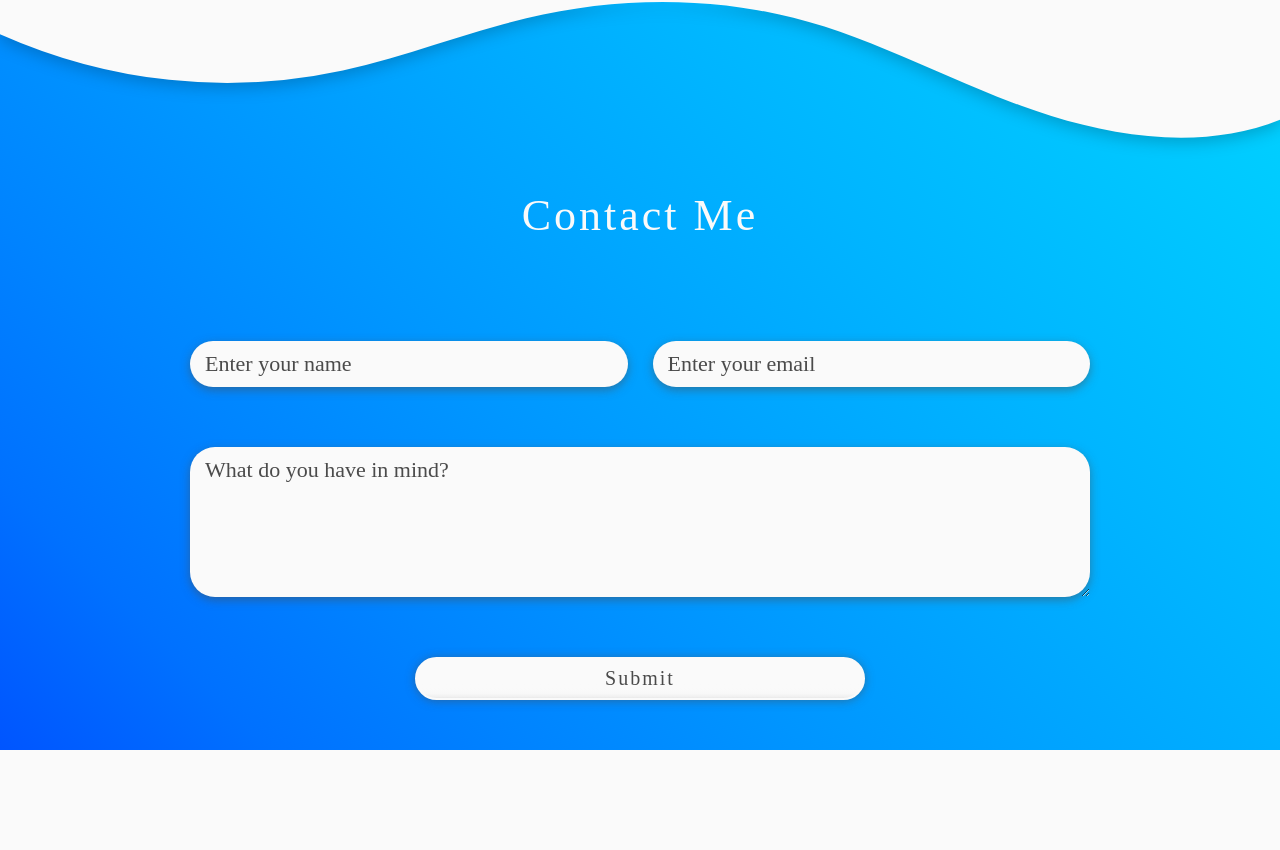
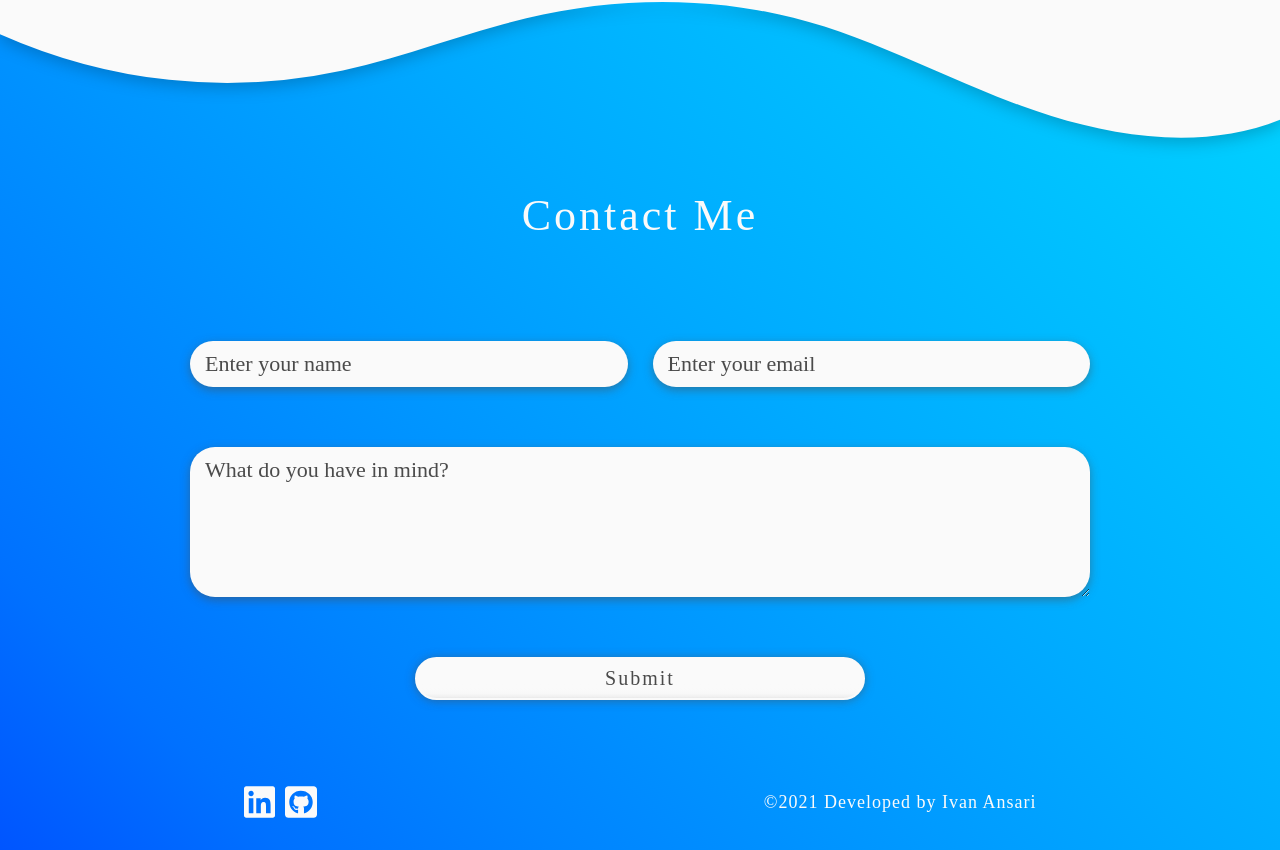
Before and after one commit to ianto3/personal_site, a plain HTML site: page index.html in a window 1280 px wide. Shown: the part 3474-4324 px from the top of the page. Before the commit the page ends 4224 px from the top, so only its background shows below. Drawn offline with Linux system fonts and the light colour scheme.

Commit message:
Added footer

```diff
--- a/index.html
+++ b/index.html
@@ -171,6 +171,22 @@
         </div>
     </section>
 
+    <footer>
+        <div>
+            <ul>
+                <a href="">
+                    <img src="./assets/icons/linkedin.svg" alt="LinkedIn link">
+                </a>
+                <a href="">
+                    <img src="./assets/icons/github.svg" alt="GitHub link">
+                </a>
+            </ul>
+        </div>
+        <div>
+            <span>&copy;2021 Developed by Ivan Ansari</span>
+        </div>
+    </footer>
+
 
     <script src="./js/main.js"></script>
 </body>
--- a/styles/_variables.scss
+++ b/styles/_variables.scss
@@ -14,3 +14,26 @@ $md: 48em;      // 768px
 $lg: 62em;      // 992px
 $xl: 75em;    // 1200px
 $xxl: 87.5em;   // 1400px
+
+// Mixins
+
+@mixin hoverUnderline {
+    &::after{
+        position: absolute;
+        content: "";
+        bottom: -0.5rem;
+        left: 0%;
+        height: 0.2rem;
+        background-color: $not-so-white;
+        border-radius: 5px;
+        width: 0%;
+        transition: all 0.2s ease-in-out;
+
+    }
+
+    &:hover{
+        &::after{
+            width: 100%;
+        }
+    }
+}
--- a/styles/index.scss
+++ b/styles/index.scss
@@ -17,8 +17,9 @@ html{
 }
 
 body{
+    position: relative; // Allows positioning of footer
     background-color: $not-so-white;
-    font-size: 1.6rem; // default size back to 16px
+    font-size: 1.6rem; // Default size back to 16px
 }
 
 h1{
@@ -84,24 +85,7 @@ nav {
             font-size: 2rem;
             font-weight: 600;
 
-            &::after{
-                position: absolute;
-                content: "";
-                bottom: -0.5rem;
-                left: 0%;
-                height: 0.2rem;
-                background-color: $not-so-white;
-                border-radius: 5px;
-                width: 0%;
-                transition: all 0.2s ease-in-out;
-
-            }
-
-            &:hover{
-                &::after{
-                    width: 100%;
-                }
-            }
+            @include hoverUnderline;
         }
 
         .nav-menu{
@@ -542,6 +526,7 @@ header {
 
     .container{
         padding-top: 15rem;
+        padding-bottom: 10rem; // Space for footer
         display: flex;
         flex-direction: column;
         align-items: center;
@@ -582,6 +567,7 @@ header {
                     pointer-events: none;
 
                     .label-name{
+                        opacity: 0;
                         position: absolute;
                         top: -1rem;
                         left: 0;
@@ -617,6 +603,7 @@ header {
                     &:focus, &:not(:placeholder-shown){
 
                         + label .label-name {
+                            opacity: 1;
                             font-weight: 600;
                             color: $not-so-white;
                             text-shadow: 2px 2px 5px rgba($color: $not-so-black, $alpha: 0.5);
@@ -645,6 +632,7 @@ header {
             box-shadow: 0px 1px 10px rgba($color: $not-so-black, $alpha: 0.5);
 
             &:hover{
+                cursor: pointer;
                 box-shadow: 0px 5px 5px rgba($color: $not-so-black, $alpha: 0.5);
                 animation: whitepulse 2s infinite;
 
@@ -678,4 +666,52 @@ header {
     }
 }
 
+footer{
+    position: absolute; // Use background gradient from contact's section
+    bottom: 0;
+    left: 0;
+    right: 0;
+    display: flex;
+    flex-wrap: wrap;
+    align-items: center;
+    justify-content: space-around;
+    padding: 2rem;
+    // background-color: rgba($color: $nav-bg, $alpha: 0.5);
+    color: $not-so-white;
+    font-size: 1.5rem;
+    // font-weight: 600;
+    letter-spacing: 0.1rem;
+
+    @media screen and (min-width: $sm){
+        font-size: 1.8rem;
+    }
+
+    > div {
+        margin: 1rem 0;
+    }
+
+    ul{
+        display: flex;
+        align-items: center;
+
+        a{
+            position: relative;
+            display: flex;
+            align-items: center;
+            justify-content: center;
+
+            &:nth-of-type(2n){
+                margin-left: 1rem;
+            }
+
+            img{
+                height: 3.6rem;
+                filter: invert(100%) sepia(85%) saturate(0%) hue-rotate(158deg) brightness(111%) contrast(96%);
+            }
+
+            @include hoverUnderline;
+        }
+    }
+}
+
 /*# sourceMappingURL=index.scss.map */
```
Also changed, not shown: assets/icons/github.svg (added), assets/icons/linkedin.svg (added), styles/index.css, 1 other file.
